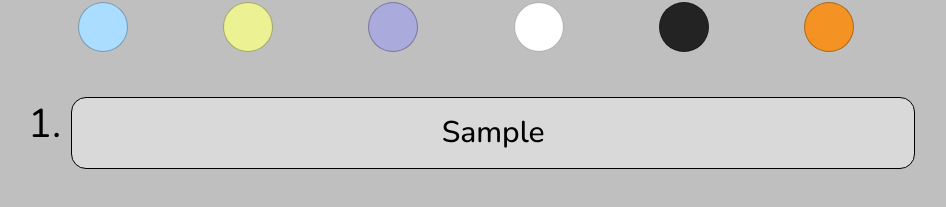
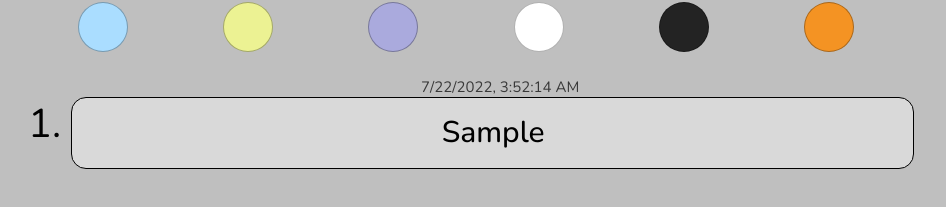
Before and after one commit to tawerx/ToDo-List, a React (Create React App) app: page / in a window 1280 px wide. Both pictures are taken after typing "Sample" into the empty fields and a click on the button "Добавить заметку". Shown: the part 167-374 px from the top of the page, without its empty margins (174-1120 px from the left). Built offline with nearby package versions, Linux system fonts and the light colour scheme.

Commit message:
add time feature

```diff
--- a/src/App.scss
+++ b/src/App.scss
@@ -207,10 +207,17 @@ body {
   cursor: pointer;
 
   &--post {
-    width: 876px;
+    width: 886px;
     display: flex;
-
+    .content-post-time {
+      font-size: 15px;
+      opacity: 0.7;
+      position: absolute;
+      top: -20px;
+      left: calc(50% - 50px);
+    }
     &--container {
+      width: 843px;
       padding: 20px 0;
       border: 1px solid black;
       border-radius: 15px;
--- a/src/components/Header.tsx
+++ b/src/components/Header.tsx
@@ -1,4 +1,3 @@
-import { stringify } from 'querystring';
 import React from 'react';
 import { useDispatch, useSelector } from 'react-redux';
 import { Color, setChosenColor, setColorFlag } from '../redux/slices/colorsSlice';
@@ -19,7 +18,7 @@ const Header = () => {
     } else if (title == 'Введите заметку' || title == '') {
       alert('Вы не ввели название заметки');
     } else {
-      parsedArray.push({ title: title });
+      parsedArray.push({ title: title, date: new Date().toLocaleString() });
       localStorage.setItem('posts', JSON.stringify(parsedArray));
       alert('Запись успешно добавлена!');
       dispatch(setTitle(''));
--- a/src/components/Post.tsx
+++ b/src/components/Post.tsx
@@ -6,9 +6,10 @@ import { RootState } from '../redux/store';
 type PostProps = {
   title: string;
   index: number;
+  date: string;
 };
 
-const Post: React.FC<PostProps> = ({ title, index }) => {
+const Post: React.FC<PostProps> = ({ title, index, date }) => {
   const [completeBar, setCompleteBar] = React.useState(false);
   const [deleteBar, setDeleteBar] = React.useState(false);
   const dispatch = useDispatch();
@@ -75,9 +76,13 @@ const Post: React.FC<PostProps> = ({ title, index }) => {
         <div className="content--post--id">
           <span>{index + 1 + '.'}</span>
         </div>
+
         <div ref={postContainerRef} className="content--post--container">
           {completeBar && <div className="progress-value-complete"></div>}
           {deleteBar && <div className="progress-value-delete"></div>}
+          <div className="content-post-time">
+            <p>{date}</p>
+          </div>
           <div className="content--post--title">
             <h2>{title}</h2>
           </div>
--- a/src/pages/Home.tsx
+++ b/src/pages/Home.tsx
@@ -9,7 +9,6 @@ import { RootState } from '../redux/store';
 const Home: React.FC = () => {
   const dispath = useDispatch();
   const { flag, posts } = useSelector((state: RootState) => state.logic);
-
   React.useEffect(() => {
     if (localStorage.getItem('posts') == null) {
       localStorage.setItem('posts', '[]');
@@ -23,8 +22,6 @@ const Home: React.FC = () => {
   React.useEffect(() => {
     dispath(setPosts(JSON.parse(localStorage.getItem('posts') as string)));
   }, [flag]);
-
-  const emptyPostRef = React.useRef(null);
 
   const emptyPosts = <EmptyPosts />;
   const postsItems = posts.map((obj, i) => {
--- a/src/redux/slices/logic.ts
+++ b/src/redux/slices/logic.ts
@@ -2,6 +2,7 @@ import { createSlice, PayloadAction } from '@reduxjs/toolkit';
 
 export type Posts = {
   title: string;
+  date: string;
 };
 
 interface logicSlice {
```
